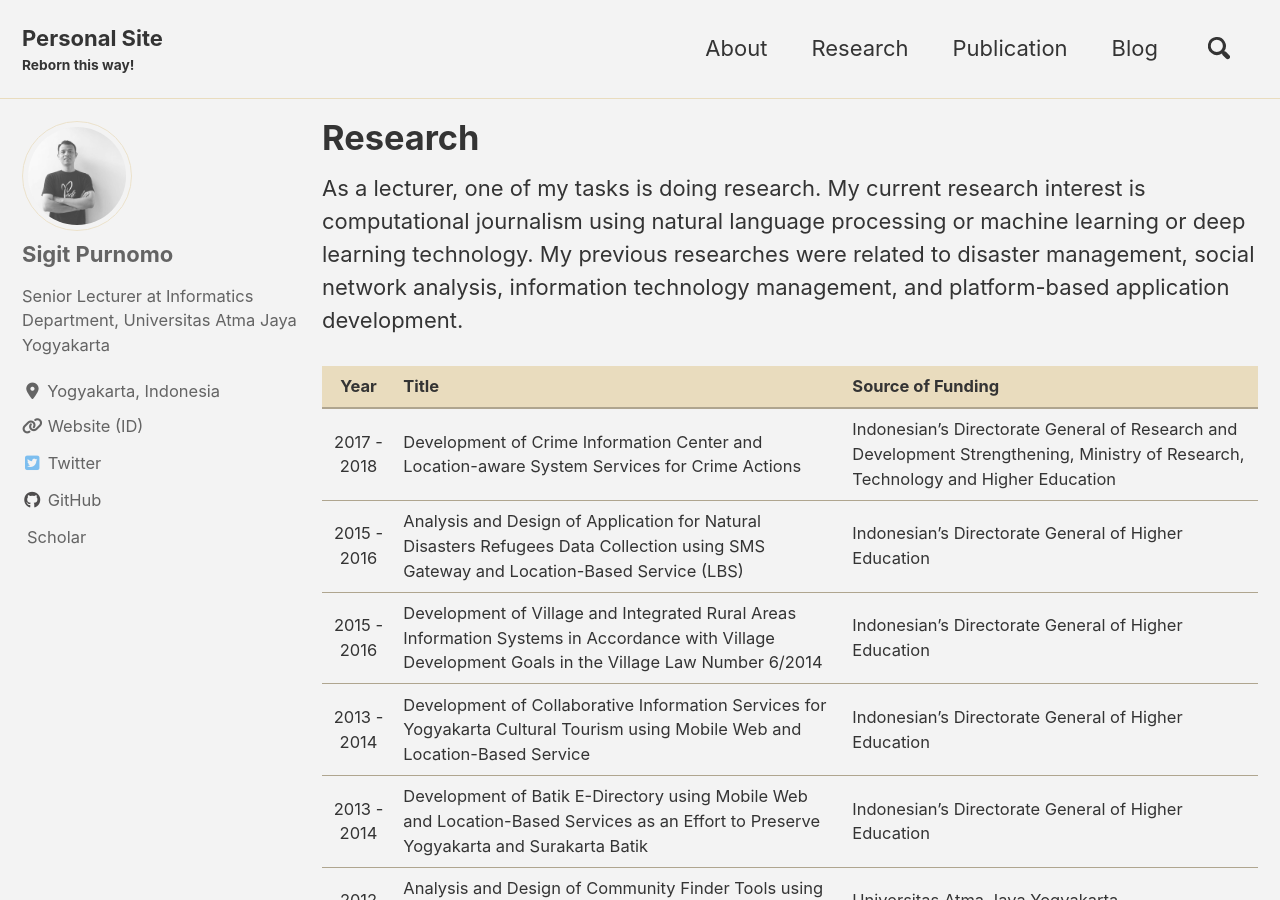
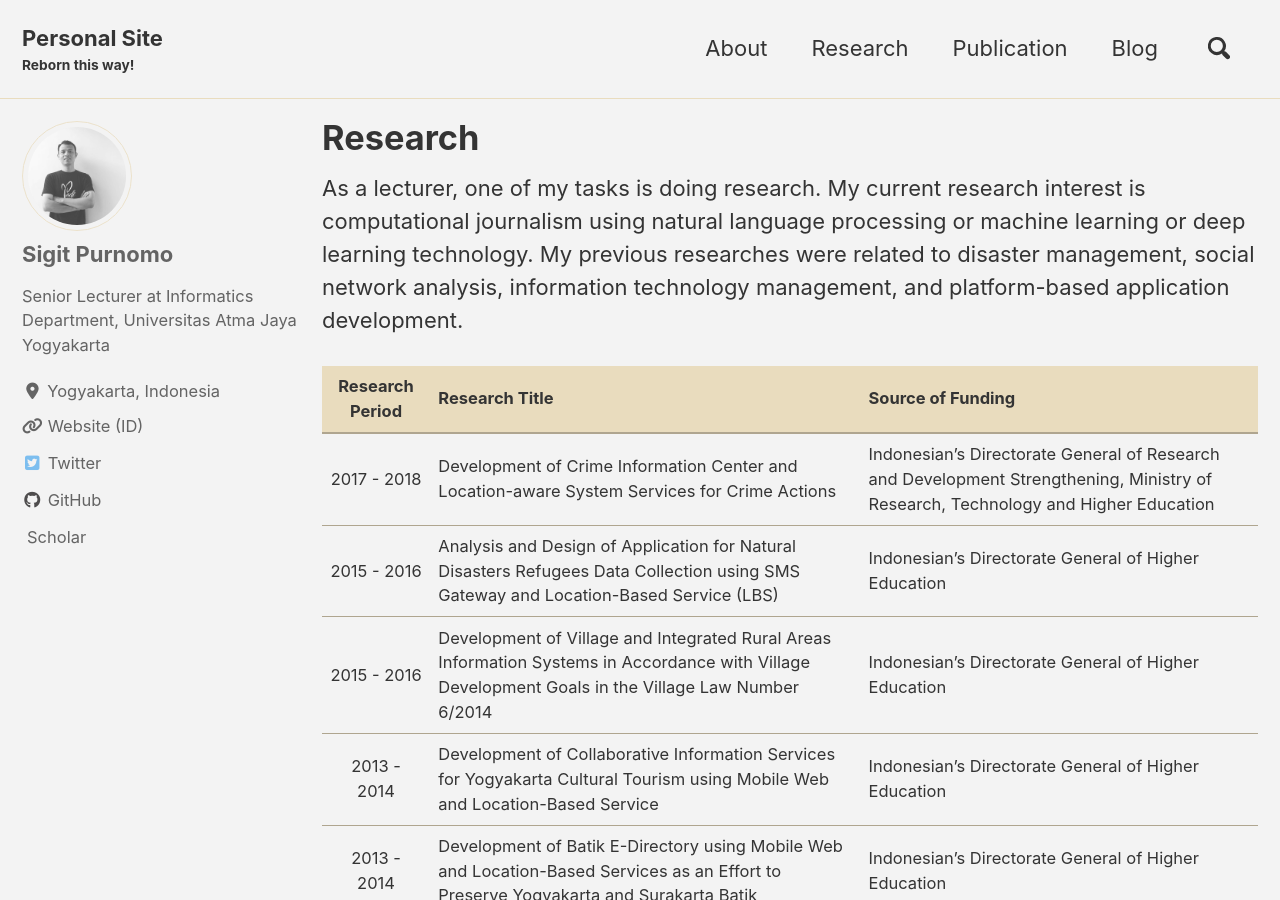
Before and after one commit to sigit-purnomo/sigit-purnomo.github.io, a Jekyll site: the page built from _pages/research.md, in a window 1280 px wide and 900 px high. Built offline with Jekyll 4.4.1, drawn with Linux system fonts in a browser that asks for light colours; cached includes are drawn as plain includes; nearby versions of some CDN libraries; a style sheet for code colours, icons or effects is not loaded.

Commit message:
Update research.md

```diff
--- a/_pages/research.md
+++ b/_pages/research.md
@@ -10,7 +10,7 @@ modified: 2020-04-25
 
 As a lecturer, one of my tasks is doing research. My current research interest is computational journalism using natural language processing or machine learning or deep learning technology. My previous researches were related to disaster management, social network analysis, information technology management, and platform-based application development.
 
-| Year             | Title          | Source of Funding |
+| Research Period  | Research Title | Source of Funding |
 | :--------------: | -------------- | ----------------- |
 | 2017 - 2018      | Development of Crime Information Center and Location-aware System Services for Crime Actions | Indonesian’s Directorate General of Research and Development Strengthening, Ministry of Research, Technology and Higher Education |
 | 2015 - 2016      | Analysis and Design of Application for Natural Disasters Refugees Data Collection using SMS Gateway and Location-Based Service (LBS) | Indonesian’s Directorate General of Higher Education |
```
